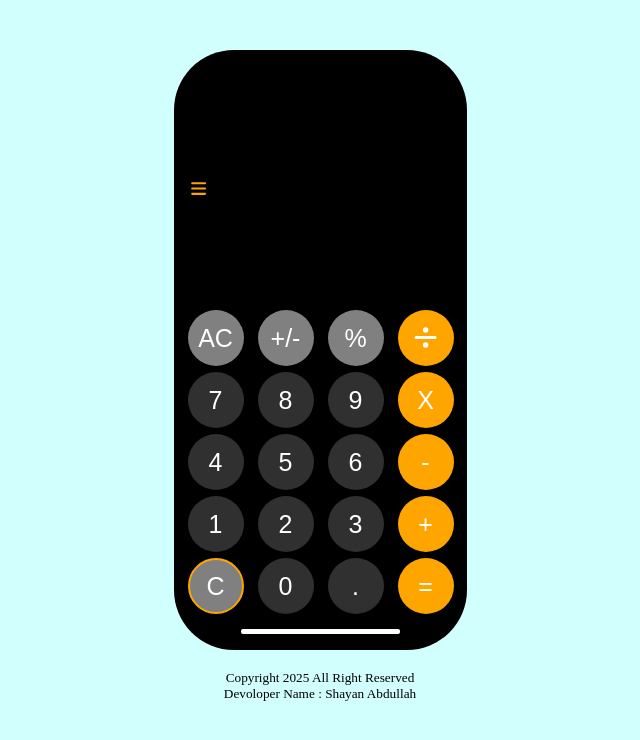
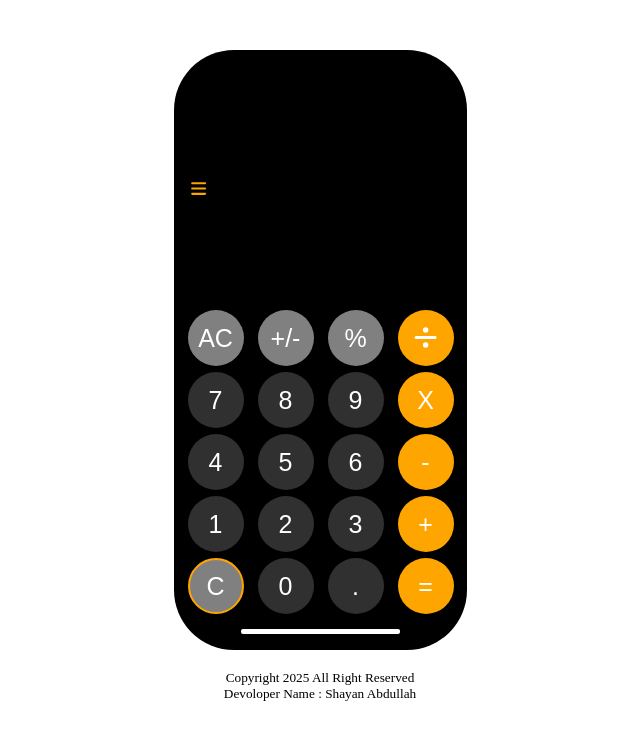
Before and after one commit to shayan9909/IOS-Calculator, a plain HTML site: page index.html in a window 1280 px wide. Shown: the whole page, without its empty margins (320-960 px from the left). Drawn offline with Linux system fonts and the light colour scheme.

Commit message:
fix some bugs

```diff
--- a/css/style.css
+++ b/css/style.css
@@ -5,6 +5,7 @@
     justify-content: center;
     align-items: center;
     flex-direction: column;
+
 }
 
 * {
@@ -13,9 +14,7 @@
     padding: 0;
 }
 
-body {
-    background: #d1fffd;
-}
+
 
 
 .phone {
```
